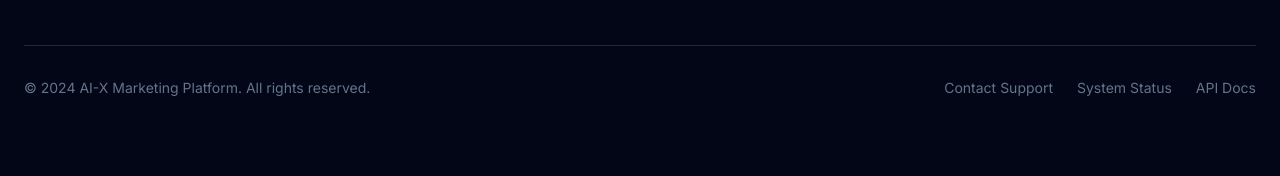
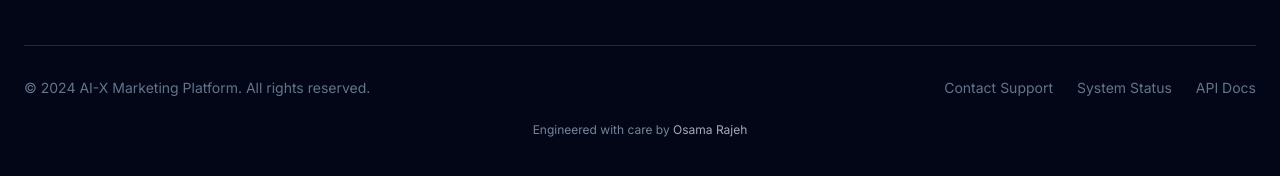
Before and after one commit to Osamasalh7750/ai-x-marketing-web, a plain HTML site: page index.html in a window 1280 px wide. Shown: the part 4701-4877 px from the top of the page. Before the commit the page ends 4847 px from the top, so only its background shows below. Drawn offline with nearby package versions, Linux system fonts and the light colour scheme.

Commit message:
Add files via upload

```diff
--- a/index.html
+++ b/index.html
@@ -539,6 +539,7 @@ var e=ttq._i[t]||[],n=0;n<ttq.methods.length;n++)ttq.setAndDefer(e,ttq.methods[n
             </div>
 
             <div class="border-t border-slate-800 mt-12 pt-8 flex flex-col md:flex-row justify-between items-center text-slate-500 text-sm">
+
                 <p>© 2024 AI-X Marketing Platform. All rights reserved.</p>
                 <div class="flex gap-6 mt-4 md:mt-0">
                     <a href="contact.html" class="hover:text-white transition">Contact Support</a>
@@ -546,7 +547,10 @@ var e=ttq._i[t]||[],n=0;n<ttq.methods.length;n++)ttq.setAndDefer(e,ttq.methods[n
                     <a href="documentation.html" class="hover:text-white transition">API Docs</a>
                 </div>
             </div>
-        </div>
+        </div><div class="mt-6 text-center text-slate-400 text-xs opacity-80">
+    Engineered with care by <span class="text-slate-300">Osama Rajeh</span>
+</div>
+
     </footer>
 
     <script>
```
